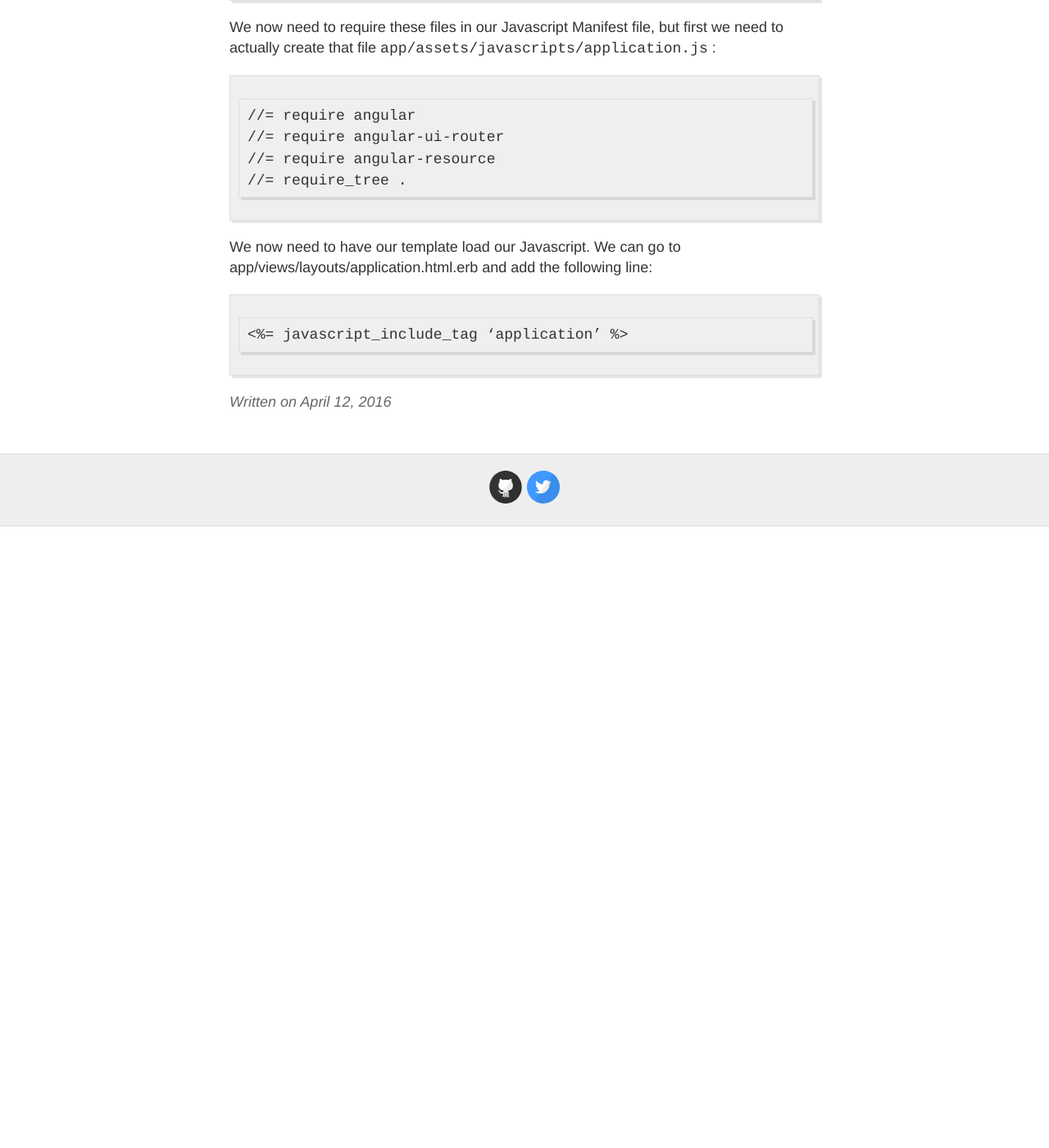
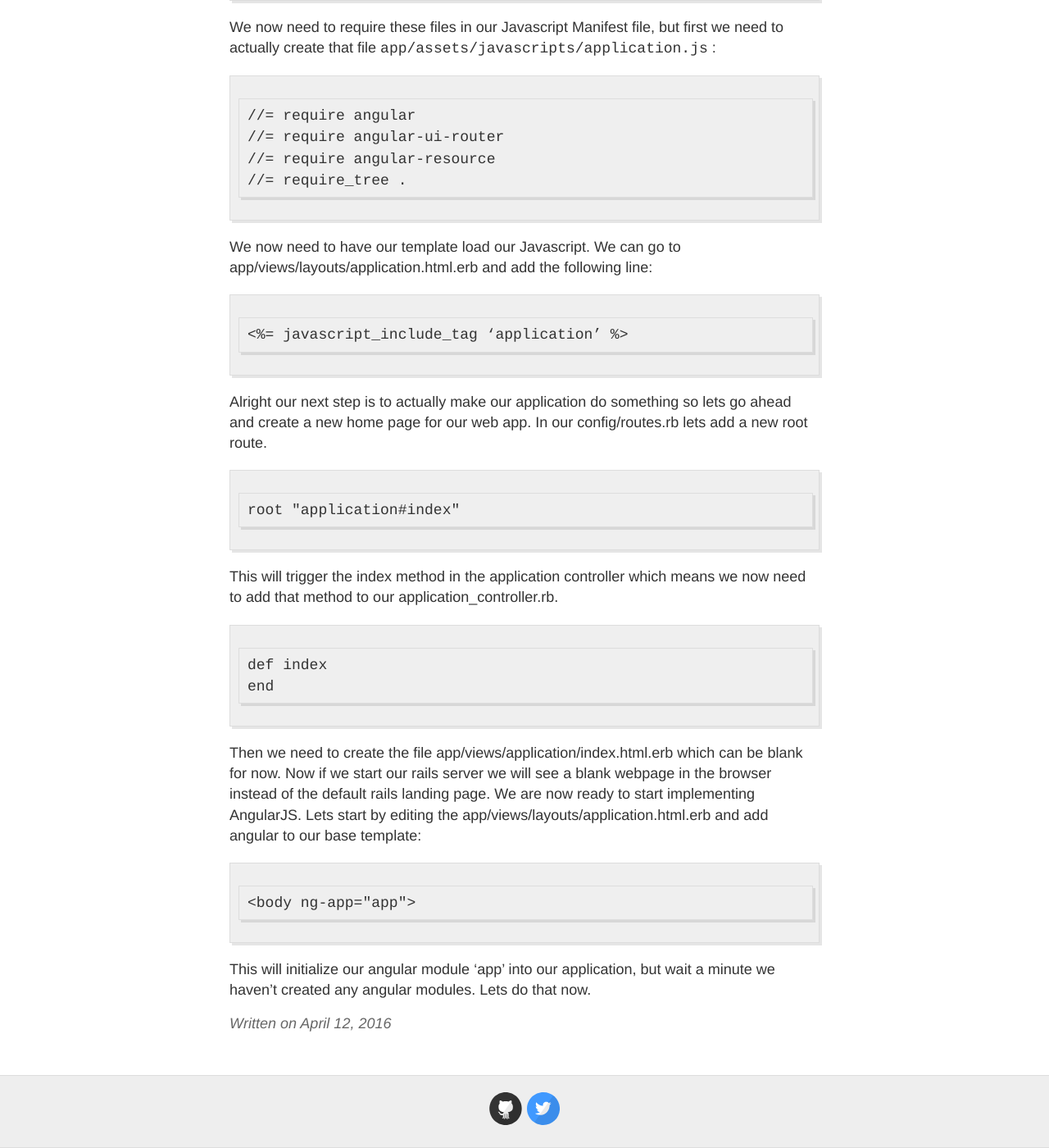
Before and after one commit to tuckerbohman5/tuckerbohman5.github.io, a Jekyll site: the page built from _posts/2016-4-12-Building-My-First-SPA-Angular-Part-2.md, in a window 1280 px wide and 1400 px high, scrolled down 1473 px. Shown: the whole window at 82% size. Built offline with Jekyll 4.4.1, drawn with Linux system fonts in a browser that asks for light colours; before the commit the page ends 2115 px from its top, so only the background shows below that.

Commit message:
initialized angular using ng-app in application layout, still need to create app module

````diff
--- a/_posts/2016-4-12-Building-My-First-SPA-Angular-Part-2.md
+++ b/_posts/2016-4-12-Building-My-First-SPA-Angular-Part-2.md
@@ -60,3 +60,24 @@ We now need to have our template load our Javascript. We can go to app/views/lay
 ```
 <%= javascript_include_tag ‘application’ %>
 ```
+
+Alright our next step is to actually make our application do something so lets go ahead and create a new home page for our web app. In our config/routes.rb lets add a new root route.
+
+```
+root "application#index"
+```
+
+This will trigger the index method in the application controller which means we now need to add that method to our application_controller.rb.
+
+```
+def index
+end
+```
+
+Then we need to create the file app/views/application/index.html.erb which can be blank for now. Now if we start our rails server we will see a blank webpage in the browser instead of the default rails landing page. We are now ready to start implementing AngularJS. Lets start by editing the app/views/layouts/application.html.erb and add angular to our base template:
+
+```
+<body ng-app="app">
+```
+
+This will initialize our angular module 'app' into our application, but wait a minute we haven't created any angular modules. Lets do that now.
````
